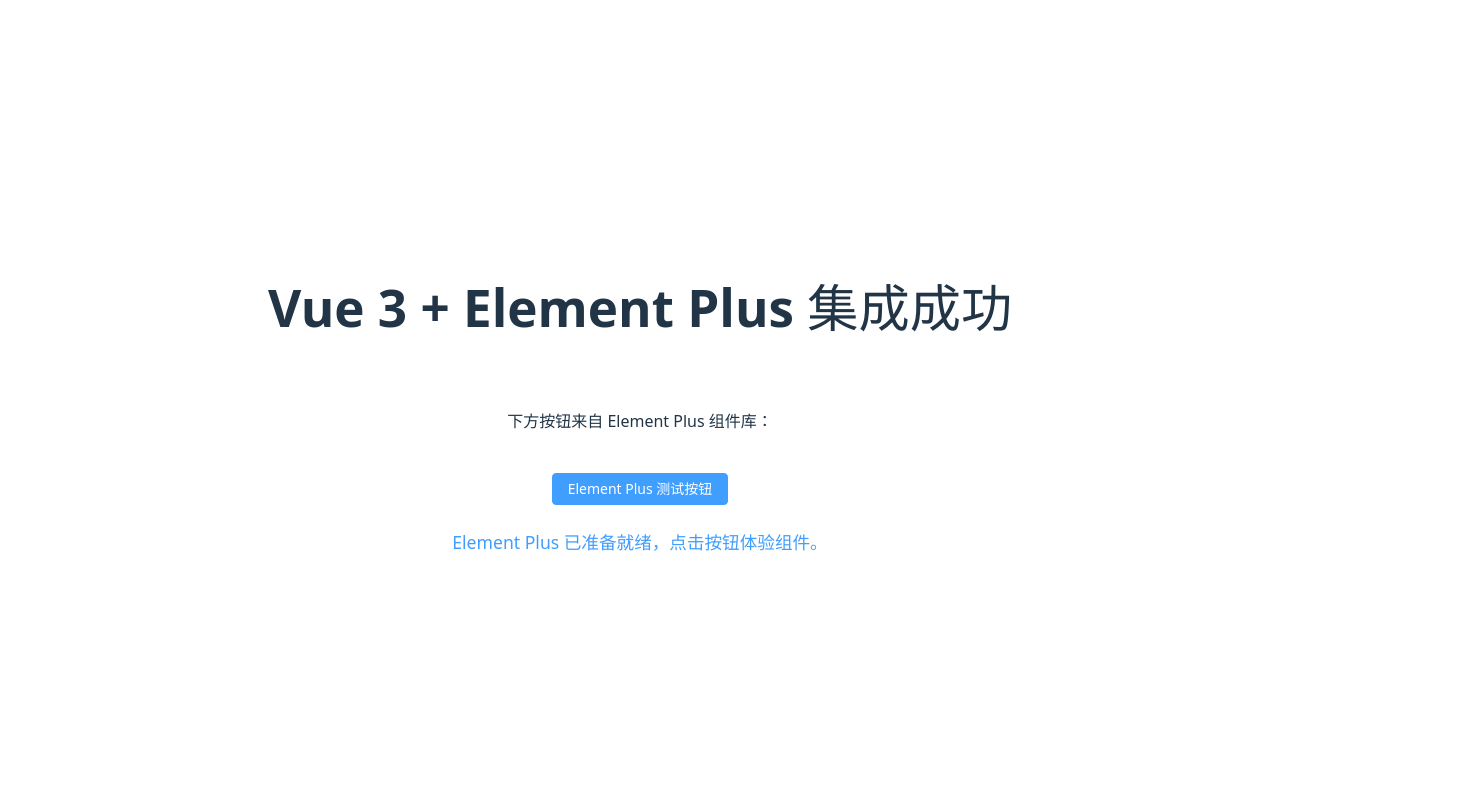
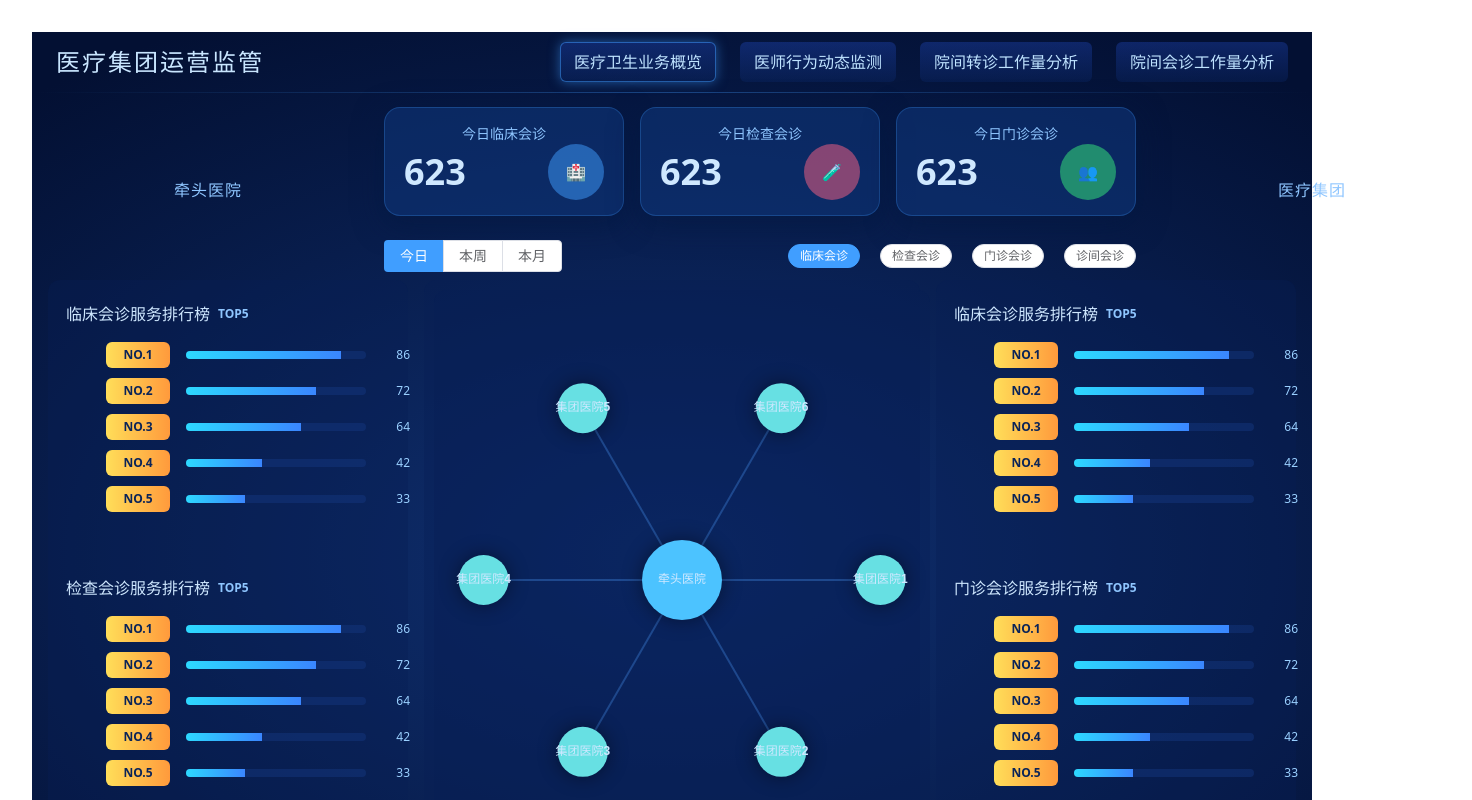
Before and after one commit to ahaAsura/ahaAsura.github.io, a Vue app: page / in a window 1280 px wide. Shown: the top 800 px of the page, 1472 px wide, since content can reach past the window. Built offline with nearby package versions, Linux system fonts and the light colour scheme.

Commit message:
feat: Add ECharts and refactor App.vue with components
Co-authored-by: jujf24018 <jujf24018@outlook.com>

```diff
--- a/package.json
+++ b/package.json
@@ -9,6 +9,7 @@
     "preview": "vite preview"
   },
   "dependencies": {
+    "echarts": "^6.0.0",
     "element-plus": "^2.11.7",
     "vue": "^3.5.22"
   },
--- a/src/App.vue
+++ b/src/App.vue
@@ -1,34 +1,67 @@
 <script setup>
-import { ref } from 'vue'
-
-const statusText = ref('Element Plus 已准备就绪，点击按钮体验组件。')
-
-const handleClick = () => {
-  const time = new Date().toLocaleTimeString()
-  statusText.value = `按钮已在 ${time} 点击！`
-}
+import HeaderBar from './components/HeaderBar.vue'
+import StatCards from './components/StatCards.vue'
+import FilterBar from './components/FilterBar.vue'
+import RankList from './components/RankList.vue'
+import CenterNetwork from './components/CenterNetwork.vue'
 </script>
 
 <template>
-  <main class="container">
-    <h1>Vue 3 + Element Plus 集成成功</h1>
-    <p>下方按钮来自 Element Plus 组件库：</p>
-    <el-button type="primary" @click="handleClick">Element Plus 测试按钮</el-button>
-    <p class="status">{{ statusText }}</p>
-  </main>
+  <div class="page">
+    <HeaderBar />
+
+    <section class="top">
+      <div class="spacer left-title">
+        <div class="panel-title">牵头医院</div>
+      </div>
+      <div class="cards-wrap">
+        <StatCards />
+        <FilterBar />
+      </div>
+      <div class="spacer right-title">
+        <div class="panel-title">医疗集团</div>
+      </div>
+    </section>
+
+    <section class="main">
+      <div class="side left">
+        <RankList title="临床会诊服务排行榜" />
+        <div style="height:24px" />
+        <RankList title="检查会诊服务排行榜" />
+      </div>
+      <div class="center">
+        <CenterNetwork />
+      </div>
+      <div class="side right">
+        <RankList title="临床会诊服务排行榜" />
+        <div style="height:24px" />
+        <RankList title="门诊会诊服务排行榜" />
+      </div>
+    </section>
+  </div>
+
 </template>
 
 <style scoped>
-.container {
-  display: flex;
-  flex-direction: column;
-  gap: 1.5rem;
+.page {
+  min-height: 100vh;
+  background: radial-gradient(1000px 600px at 50% 60%, rgba(18,54,126,.8), rgba(3,16,51,1)), #061b43;
+}
+.top {
+  display: grid;
+  grid-template-columns: 320px 1fr 320px;
   align-items: center;
+  gap: 16px;
+  padding: 14px 16px 0 16px;
 }
-
-.status {
-  margin: 0;
-  font-size: 1.1rem;
-  color: #409eff;
+.panel-title { color:#8fc6ff; font-weight:900; letter-spacing:1px; }
+.cards-wrap { display:flex; flex-direction:column; gap:12px; }
+.main {
+  display: grid;
+  grid-template-columns: 360px 1fr 360px;
+  gap: 16px;
+  padding: 8px 16px 24px 16px;
 }
+.side { background: rgba(8,30,84,0.35); border-radius: 12px; padding: 10px; }
+.center { background: rgba(8,30,84,0.35); border-radius: 12px; padding: 10px; }
 </style>
--- /dev/null
+++ b/src/components/CenterNetwork.vue
@@ -0,0 +1,76 @@
+<script setup>
+import { onMounted, onBeforeUnmount, ref } from 'vue'
+import * as echarts from 'echarts'
+
+const chartRef = ref(null)
+let chart
+
+onMounted(() => {
+  chart = echarts.init(chartRef.value)
+  render()
+  window.addEventListener('resize', resize)
+})
+
+onBeforeUnmount(() => {
+  window.removeEventListener('resize', resize)
+  chart && chart.dispose()
+})
+
+function resize() {
+  chart && chart.resize()
+}
+
+function render() {
+  const center = { x: 0, y: 0 }
+  const radius = 220
+  const names = ['集团医院1','集团医院2','集团医院3','集团医院4','集团医院5','集团医院6']
+  const nodes = [
+    { name: '牵头医院', x: center.x, y: center.y, symbolSize: 80 },
+    ...names.map((n, i) => {
+      const angle = (i / names.length) * Math.PI * 2
+      return { name: n, x: center.x + Math.cos(angle) * radius, y: center.y + Math.sin(angle) * radius, symbolSize: 50 }
+    })
+  ]
+
+  const links = names.map((n) => ({ source: '牵头医院', target: n }))
+
+  const option = {
+    backgroundColor: 'transparent',
+    animationDuration: 1200,
+    tooltip: { trigger: 'item' },
+    series: [
+      {
+        type: 'graph',
+        layout: 'none',
+        coordinateSystem: null,
+        data: nodes,
+        links,
+        roam: false,
+        label: { show: true, color: '#cfe8ff', fontWeight: 'bold' },
+        itemStyle: {
+          color: function (params) {
+            return params.data.name === '牵头医院' ? '#4cc3ff' : '#67e0e3'
+          },
+          shadowBlur: 20,
+          shadowColor: 'rgba(0,0,0,0.45)'
+        },
+        lineStyle: { color: 'rgba(80,160,255,0.6)', width: 2 },
+        emphasis: { scale: true }
+      }
+    ]
+  }
+
+  chart.setOption(option)
+}
+</script>
+
+<template>
+  <div class="center">
+    <div ref="chartRef" class="chart" />
+  </div>
+</template>
+
+<style scoped>
+.center { width: 100%; height: 560px; position: relative; }
+.chart { position: absolute; inset: 0; }
+</style>
--- /dev/null
+++ b/src/components/FilterBar.vue
@@ -0,0 +1,34 @@
+<script setup>
+import { ref } from 'vue'
+
+const period = ref('今日')
+const categories = ref(['临床会诊', '检查会诊', '门诊会诊', '诊间会诊'])
+const active = ref('临床会诊')
+</script>
+
+<template>
+  <div class="filter">
+    <div class="left">
+      <el-button-group>
+        <el-button :type="period==='今日' ? 'primary' : 'default'" @click="period='今日'">今日</el-button>
+        <el-button :type="period==='本周' ? 'primary' : 'default'" @click="period='本周'">本周</el-button>
+        <el-button :type="period==='本月' ? 'primary' : 'default'" @click="period='本月'">本月</el-button>
+      </el-button-group>
+    </div>
+    <div class="right">
+      <el-button
+        v-for="c in categories"
+        :key="c"
+        size="small"
+        round
+        :type="active===c? 'primary' : 'default'"
+        @click="active=c"
+      >{{ c }}</el-button>
+    </div>
+  </div>
+</template>
+
+<style scoped>
+.filter { display:flex; align-items:center; justify-content:space-between; margin-top:12px; }
+.right { display:flex; gap:8px; }
+</style>
--- /dev/null
+++ b/src/components/HeaderBar.vue
@@ -0,0 +1,45 @@
+<template>
+  <header class="header">
+    <div class="brand">医疗集团运营监管</div>
+    <nav class="nav">
+      <a class="nav-item active">医疗卫生业务概览</a>
+      <a class="nav-item">医师行为动态监测</a>
+      <a class="nav-item">院间转诊工作量分析</a>
+      <a class="nav-item">院间会诊工作量分析</a>
+    </nav>
+  </header>
+  <div class="subline" />
+</template>
+
+<style scoped>
+.header {
+  display: flex;
+  align-items: center;
+  justify-content: space-between;
+  padding: 10px 24px;
+  color: #bfe3ff;
+}
+.brand {
+  font-weight: 900;
+  font-size: 24px;
+  letter-spacing: 2px;
+  color: #c9e6ff;
+}
+.nav {
+  display: flex;
+  gap: 24px;
+}
+.nav-item {
+  color: #bfe3ff;
+  padding: 8px 14px;
+  border-radius: 6px;
+  background: linear-gradient(180deg, rgba(46,99,255,0.25), rgba(13,48,123,0.25));
+}
+.nav-item.active {
+  box-shadow: 0 0 0 1px rgba(64,158,255,0.5) inset, 0 0 12px rgba(64,158,255,0.5);
+}
+.subline {
+  height: 1px;
+  background: linear-gradient(90deg, transparent, rgba(64,158,255,0.35), transparent);
+}
+</style>
--- /dev/null
+++ b/src/components/RankList.vue
@@ -0,0 +1,42 @@
+<script setup>
+const props = defineProps({
+  title: { type: String, required: true },
+})
+
+const items = [
+  { name: '上级医院-北院区', value: 86 },
+  { name: '上级医院-南院区', value: 72 },
+  { name: '中心医院-东院区', value: 64 },
+  { name: '中心医院-西院区', value: 42 },
+  { name: '附属医院-新区', value: 33 },
+]
+</script>
+
+<template>
+  <section class="panel">
+    <div class="panel-title">{{ title }}<span>TOP5</span></div>
+    <ul class="list">
+      <li v-for="(it,idx) in items" :key="it.name" class="row">
+        <div class="tag">NO.{{ idx+1 }}</div>
+        <div class="name">{{ it.name }}</div>
+        <div class="bar">
+          <div class="inner" :style="{ width: it.value + '%'}"></div>
+        </div>
+        <div class="val">{{ it.value }}</div>
+      </li>
+    </ul>
+  </section>
+</template>
+
+<style scoped>
+.panel { padding: 12px 8px; }
+.panel-title { color:#cfe8ff; font-weight:800; margin-bottom:10px; display:flex; align-items:center; gap:8px; }
+.panel-title span { color:#8fc6ff; font-weight:700; font-size:12px; }
+.list { display:flex; flex-direction:column; gap:10px; }
+.row { display:grid; grid-template-columns: 64px 1fr 180px 36px; align-items:center; gap:8px; }
+.tag { background: linear-gradient(90deg,#ffde59,#ff9a3c); color:#0b2458; font-weight:900; font-size:12px; padding:4px 8px; border-radius:6px; text-align:center; }
+.name { color:#cfe8ff; font-size:12px; white-space:nowrap; overflow:hidden; text-overflow:ellipsis; }
+.bar { height:8px; background:rgba(21,55,126,.5); border-radius:8px; overflow:hidden; }
+.inner { height:100%; background: linear-gradient(90deg,#2dd9ff,#3a86ff); }
+.val { color:#9ad0ff; font-size:12px; text-align:right; }
+</style>
--- /dev/null
+++ b/src/components/StatCards.vue
@@ -0,0 +1,38 @@
+<script setup>
+const cards = [
+  { title: '今日临床会诊', value: 623, icon: '🏥', color: 'rgba(64,158,255,0.5)' },
+  { title: '今日检查会诊', value: 623, icon: '🧪', color: 'rgba(255,99,132,0.5)' },
+  { title: '今日门诊会诊', value: 623, icon: '👥', color: 'rgba(56,239,125,0.5)' },
+]
+</script>
+
+<template>
+  <div class="cards">
+    <div class="card" v-for="c in cards" :key="c.title">
+      <div class="title">{{ c.title }}</div>
+      <div class="content">
+        <div class="value">{{ c.value }}</div>
+        <div class="avatar" :style="{ background: c.color }">{{ c.icon }}</div>
+      </div>
+    </div>
+  </div>
+</template>
+
+<style scoped>
+.cards {
+  display: grid;
+  grid-template-columns: repeat(3, minmax(240px, 1fr));
+  gap: 16px;
+}
+.card {
+  background: rgba(14, 52, 120, 0.6);
+  border-radius: 16px;
+  padding: 16px 20px;
+  box-shadow: 0 0 0 1px rgba(64,158,255,0.25) inset,
+    0 8px 30px rgba(3, 23, 63, 0.6);
+}
+.title { color: #8fc6ff; font-size: 14px; }
+.content { display: flex; align-items: center; justify-content: space-between; }
+.value { font-size: 36px; font-weight: 800; color: #cfe8ff; }
+.avatar { width: 56px; height: 56px; border-radius: 50%; display:flex; align-items:center; justify-content:center; }
+</style>
```
Also changed, not shown: 1 other file (tests, documents, lock files or other folders).
